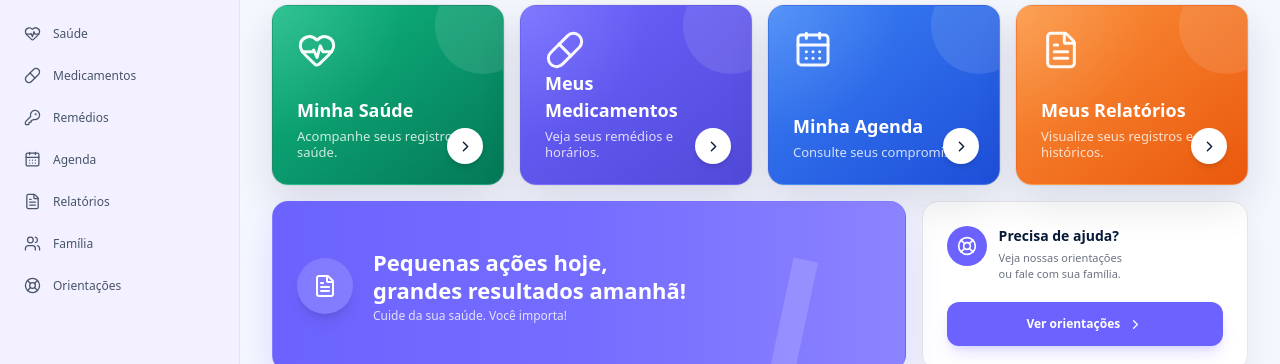
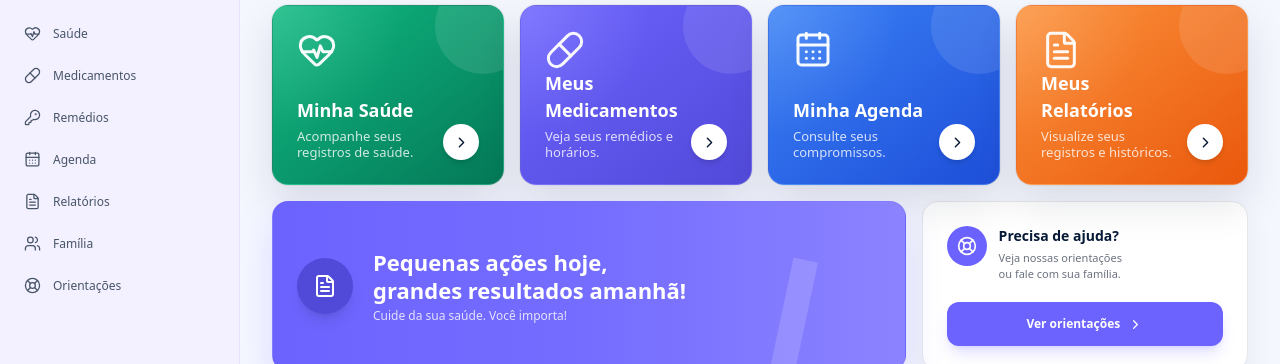
Before and after one commit to MixuriM/Elder_Web, a React (Vite) app in the folder frontend/: page /Home in a window 1280 px wide. Shown: the part 183-547 px from the top of the page. Built offline with nearby package versions, Linux system fonts and the light colour scheme; no server answers; sample sign-in values are in the browser's storage.

Commit message:
Melhora da interface da Home

```diff
--- a/frontend/src/components/Home/ActionCard.tsx
+++ b/frontend/src/components/Home/ActionCard.tsx
@@ -117,8 +117,9 @@ function ActionCard({
         "
       />
 
-      {/* Texto */}
-      <div className="relative">
+      {/* Texto e seta */}
+      <div className="relative flex min-w-0 items-end justify-between gap-3">
+        <div className="min-w-0 flex-1">
           <h3
             className="
               text-[17px]
@@ -149,16 +150,12 @@ function ActionCard({
           </p>
         </div>
 
-      {/* Seta */}
         <span
           className="
-          absolute
-          bottom-4
-          right-4
-
             flex
             h-9
             w-9
+            shrink-0
             items-center
             justify-center
 
@@ -175,13 +172,11 @@ function ActionCard({
 
             group-hover:translate-x-1
             group-hover:scale-105
-
-          sm:bottom-5
-          sm:right-5
           "
         >
           <ChevronRight size={17} />
         </span>
+      </div>
     </button>
   );
 }
--- a/frontend/src/components/Home/BannerSaude.tsx
+++ b/frontend/src/components/Home/BannerSaude.tsx
@@ -78,7 +78,7 @@ function BannerSaude() {
 
             rounded-full
 
-            bg-white/15
+            bg-[#5149D8]
 
             text-white
 
```
Lines whose indentation alone changed are shown as unchanged.
